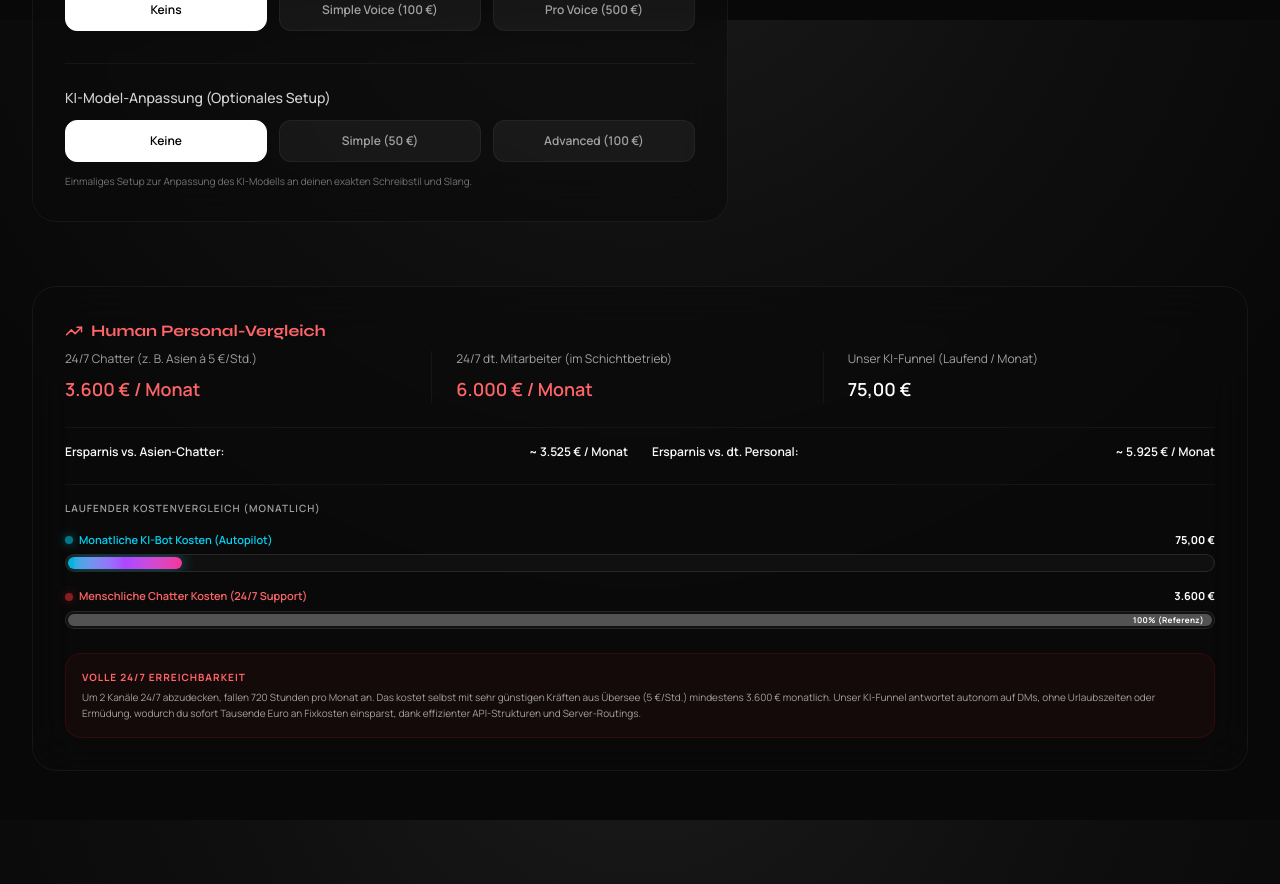
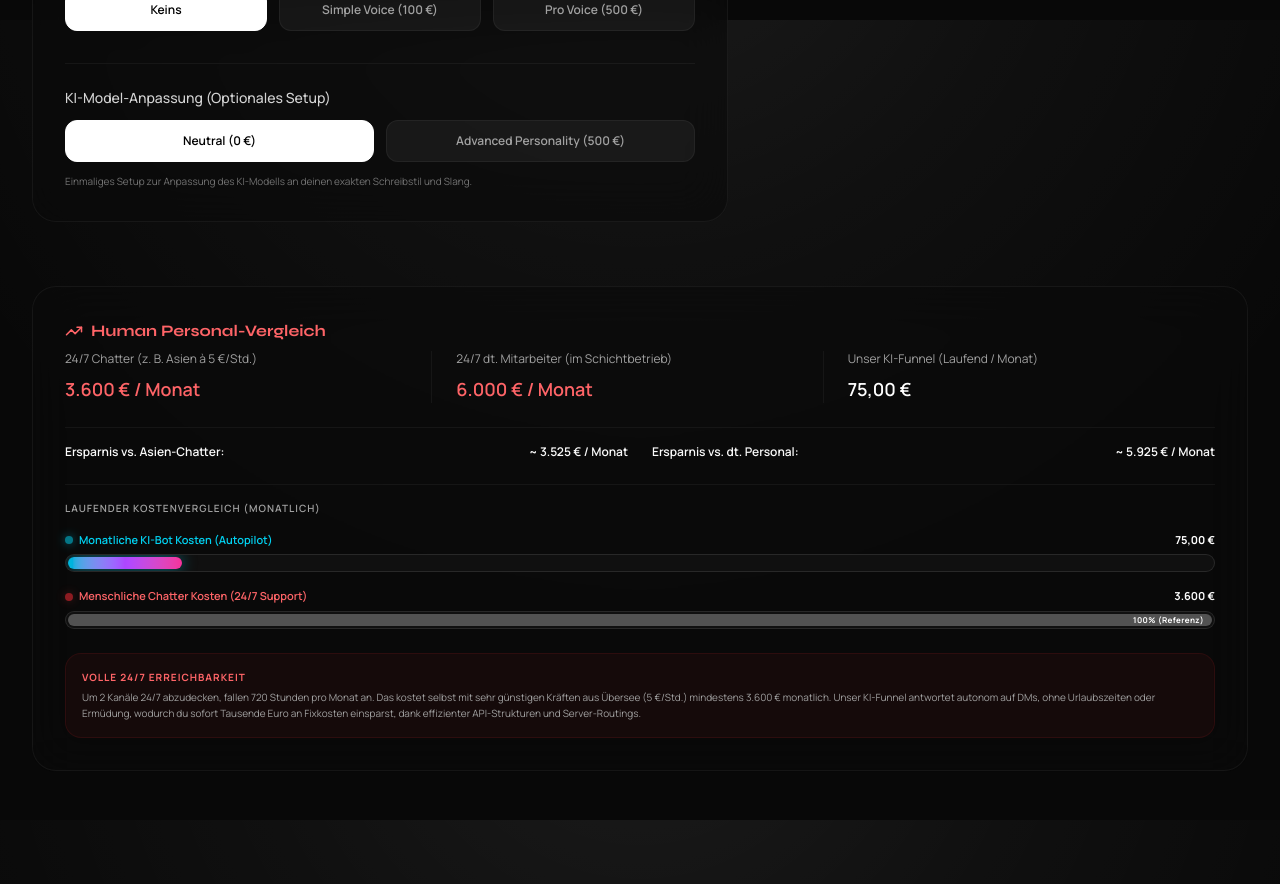
Before and after one commit to Jonaspwittmann/Marketing-Multi-Channel-Funnel, a React (Vite) app: page / in a window 1280 px wide. Shown: the part 3980-4864 px from the top of the page. Built offline with nearby package versions, Linux system fonts and the light colour scheme.

Commit message:
Update KI-Model-Anpassung options to Neutral and Advanced

```diff
--- a/src/App.tsx
+++ b/src/App.tsx
@@ -439,7 +439,7 @@ export default function App() {
   const [voiceCloningModel, setVoiceCloningModel] = useState<'none' | 'simple' | 'professional'>('none');
   const [messagesPerCustomer, setMessagesPerCustomer] = useState(5);
   const [voiceMessagesPerLead, setVoiceMessagesPerLead] = useState(1);
-  const [modelAnpassung, setModelAnpassung] = useState<'none' | 'simple' | 'advanced'>('none');
+  const [modelAnpassung, setModelAnpassung] = useState<'neutral' | 'advanced'>('neutral');
 
   // Funnel Builder States
   const [sourcePlatform, setSourcePlatform] = useState('ig');
@@ -467,8 +467,7 @@ export default function App() {
     else if (voiceCloningModel === 'professional') cloningCost = 500;
 
     let modelCost = 0;
-    if (modelAnpassung === 'simple') modelCost = 50;
-    else if (modelAnpassung === 'advanced') modelCost = 100;
+    if (modelAnpassung === 'advanced') modelCost = 500;
 
     const initialInvestment = setupCost + cloningCost + modelCost;
 
@@ -1166,29 +1165,22 @@ export default function App() {
               <div className="space-y-3 mt-6 pt-6 border-t border-white/5">
                 <div className="flex justify-between items-baseline">
                   <label className="font-manrope text-sm font-medium text-neutral-300">KI-Model-Anpassung (Optionales Setup)</label>
-                  {modelAnpassung !== 'none' && <span className="text-[9px] bg-sky-500/20 text-sky-300 border border-sky-500/30 px-2 py-0.5 rounded font-bold uppercase tracking-wider">Aktiv</span>}
-                </div>
-                <div className="grid grid-cols-3 gap-3">
+                  {modelAnpassung !== 'neutral' && <span className="text-[9px] bg-sky-500/20 text-sky-300 border border-sky-500/30 px-2 py-0.5 rounded font-bold uppercase tracking-wider">Aktiv</span>}
+                </div>
+                <div className="grid grid-cols-2 gap-3">
                   <button
                     type="button"
-                    onClick={() => setModelAnpassung('none')}
-                    className={`p-3 rounded-xl border text-xs font-semibold font-manrope transition-all text-center cursor-pointer ${modelAnpassung === 'none' ? 'bg-white text-black border-white' : 'bg-white/5 text-neutral-400 border-white/5 hover:border-white/10'}`}
+                    onClick={() => setModelAnpassung('neutral')}
+                    className={`p-3 rounded-xl border text-xs font-semibold font-manrope transition-all text-center cursor-pointer ${modelAnpassung === 'neutral' ? 'bg-white text-black border-white' : 'bg-white/5 text-neutral-400 border-white/5 hover:border-white/10'}`}
                   >
-                    Keine
-                  </button>
-                  <button
-                    type="button"
-                    onClick={() => setModelAnpassung('simple')}
-                    className={`p-3 rounded-xl border text-xs font-semibold font-manrope transition-all text-center cursor-pointer ${modelAnpassung === 'simple' ? 'bg-white text-black border-white' : 'bg-white/5 text-neutral-400 border-white/5 hover:border-white/10'}`}
-                  >
-                    Simple (50 €)
+                    Neutral (0 €)
                   </button>
                   <button
                     type="button"
                     onClick={() => setModelAnpassung('advanced')}
                     className={`p-3 rounded-xl border text-xs font-semibold font-manrope transition-all text-center cursor-pointer ${modelAnpassung === 'advanced' ? 'bg-white text-black border-white' : 'bg-white/5 text-neutral-400 border-white/5 hover:border-white/10'}`}
                   >
-                    Advanced (100 €)
+                    Advanced Personality (500 €)
                   </button>
                 </div>
                 <p className="text-[10px] text-neutral-500 font-manrope leading-normal">
```
